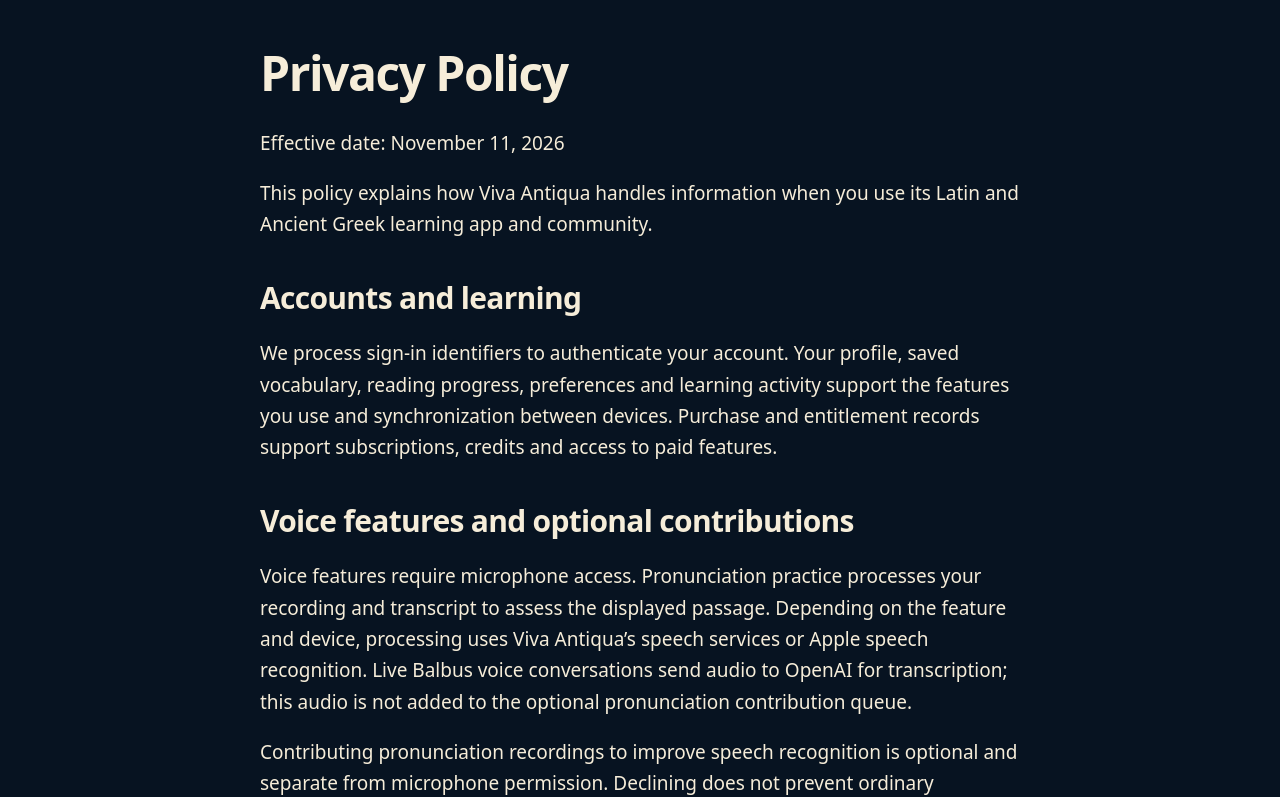
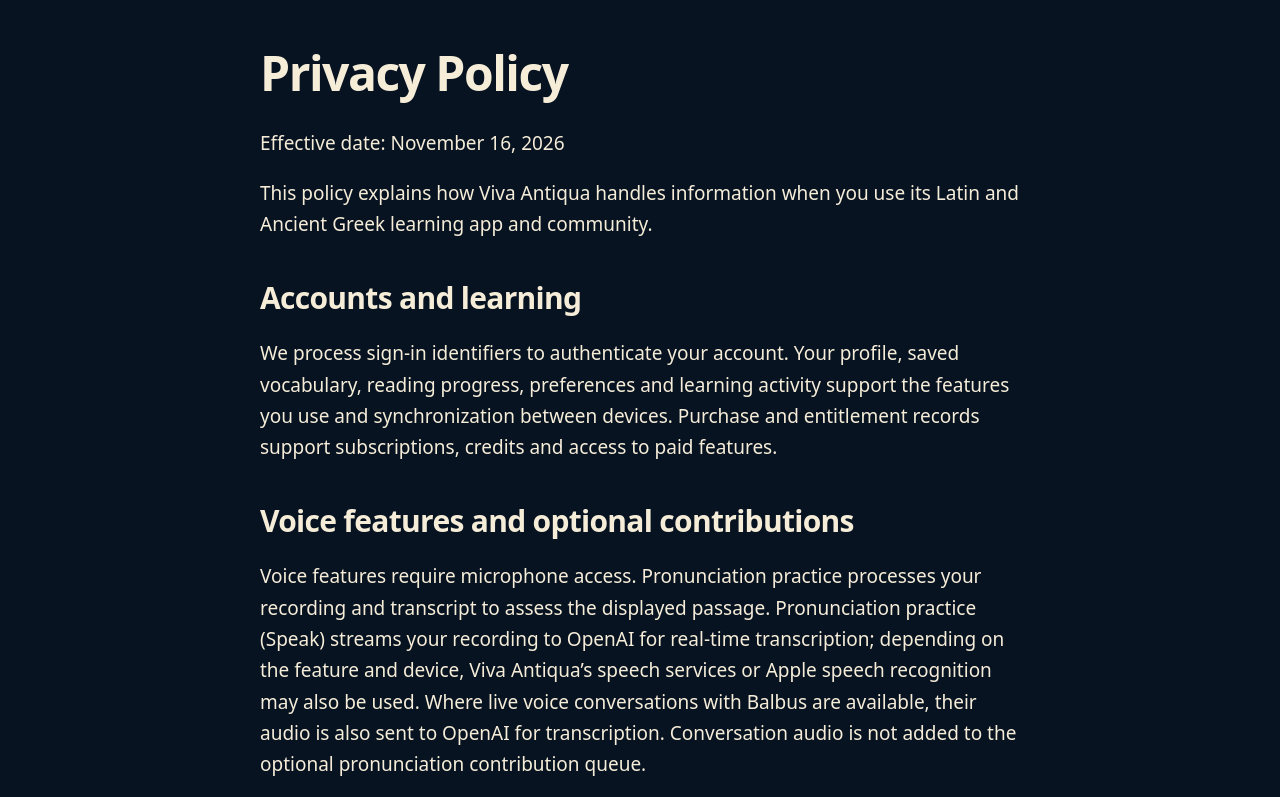
Before and after one commit to shawnlee222/viva-antiqua, a plain HTML site: page privacy/index.html in a window 1280 px wide. Shown: the part 139-936 px from the top of the page. Drawn offline with Linux system fonts and the light colour scheme.

Commit message:
Privacy: Speak audio goes to OpenAI for transcription; terms: credits are AI credits
Co-Authored-By: Claude Opus 5.5 <noreply@anthropic.com>

```diff
--- a/privacy/index.html
+++ b/privacy/index.html
@@ -1,10 +1,10 @@
 <!doctype html><html lang="en"><head><meta charset="utf-8"><meta name="viewport" content="width=device-width, initial-scale=1"><meta name="robots" content="noindex,nofollow"><meta name="description" content="Viva Antiqua — read, listen, and explore Latin literature."><title>Privacy Policy · Viva Antiqua</title><link rel="stylesheet" href="/styles.css?v=6"><link rel="icon" type="image/png" href="/assets/app-logo-classic.png"></head><body><svg xmlns="http://www.w3.org/2000/svg" width="0" height="0" aria-hidden="true" style="position:absolute"><filter id="brand-ink" color-interpolation-filters="sRGB"><feColorMatrix in="SourceGraphic" type="matrix" values="0 0 0 0 1 0 0 0 0 1 0 0 0 0 1 1 0 0 0 -0.12"/><feComponentTransfer><feFuncA type="linear" slope="8"/></feComponentTransfer><feComposite in="SourceGraphic" operator="in"/></filter></svg><header><a class="brand" aria-label="Viva Antiqua" href="/"><img class="brand-lockup" src="/assets/viva-antiqua-brand-final.png" width="1402" height="1122" alt="Viva Antiqua"></a><nav aria-label="Main navigation"><a href="/#experience">The experience</a><a href="/support/">Support</a></nav></header><main class="legal"><h1>Privacy Policy</h1>
-<p>Effective date: November 11, 2026</p>
+<p>Effective date: November 16, 2026</p>
 <p>This policy explains how Viva Antiqua handles information when you use its Latin and Ancient Greek learning app and community.</p>
 <h2>Accounts and learning</h2>
 <p>We process sign-in identifiers to authenticate your account. Your profile, saved vocabulary, reading progress, preferences and learning activity support the features you use and synchronization between devices. Purchase and entitlement records support subscriptions, credits and access to paid features.</p>
 <h2>Voice features and optional contributions</h2>
-<p>Voice features require microphone access. Pronunciation practice processes your recording and transcript to assess the displayed passage. Depending on the feature and device, processing uses Viva Antiqua’s speech services or Apple speech recognition. Live Balbus voice conversations send audio to OpenAI for transcription; this audio is not added to the optional pronunciation contribution queue.</p>
+<p>Voice features require microphone access. Pronunciation practice processes your recording and transcript to assess the displayed passage. Pronunciation practice (Speak) streams your recording to OpenAI for real-time transcription; depending on the feature and device, Viva Antiqua’s speech services or Apple speech recognition may also be used. Where live voice conversations with Balbus are available, their audio is also sent to OpenAI for transcription. Conversation audio is not added to the optional pronunciation contribution queue.</p>
 <p>Contributing pronunciation recordings to improve speech recognition is optional and separate from microphone permission. Declining does not prevent ordinary pronunciation practice. Contributions include recordings and associated transcripts and technical metadata. You can withdraw consent in Settings, which clears pending contributions and requests deletion of your stored contributions. Contributions are for speech recognition, not voice cloning or voice synthesis.</p>
 <h2>AI features</h2>
 <p>When you use an AI feature, the text, passage context or audio needed for that feature is processed by our service and the AI provider used for that request. Live transcription uses OpenAI. Do not include passwords, payment details or other sensitive personal information in prompts or recordings.</p>
```
Also changed, not shown: terms/index.html (+1 -1 lines).
